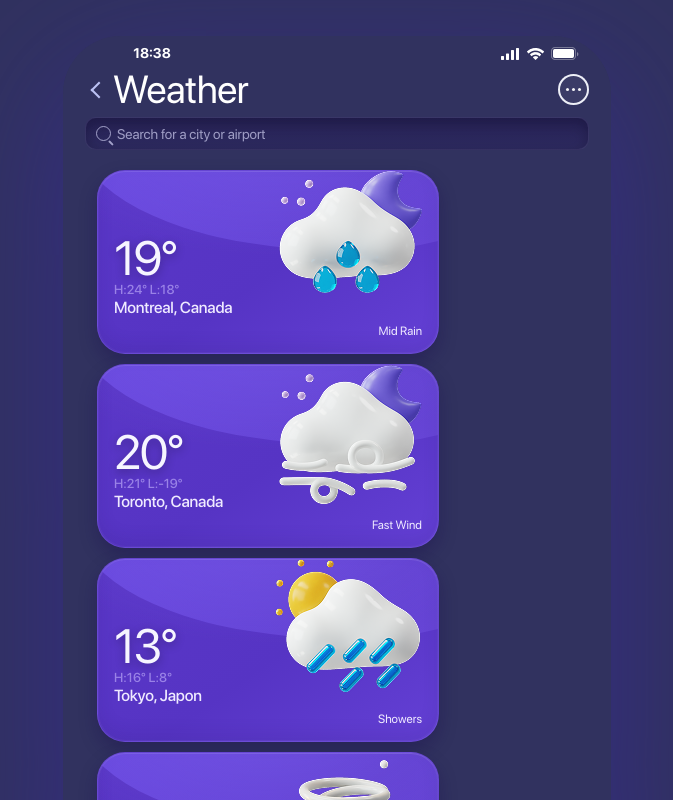
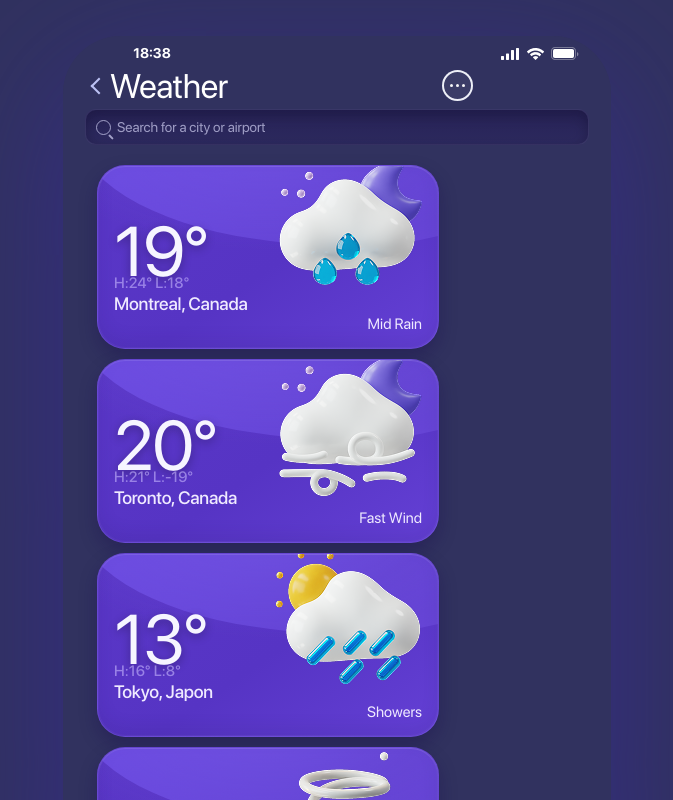
Before and after one commit to Arggusx/weather-app, a React (Vite) app: page / in a window 1280 px wide. Both pictures are taken after a click on the button 775 px from the left and 766 px from the top of the page. Shown: the top 800 px of the page, without its empty margins (303-976 px from the left). Built offline with nearby package versions, Linux system fonts and the light colour scheme.

Commit message:
adjustments

```diff
--- a/src/tela2/weatherWidgets.css
+++ b/src/tela2/weatherWidgets.css
@@ -8,6 +8,7 @@
     padding: 36px 0;
     box-sizing: border-box;
     overflow: hidden;
+    position: relative;
 }
 
 .ww-phone {
@@ -22,7 +23,10 @@
     display: flex;
     flex-direction: column;
     gap: 8px;
-    overflow: hidden;
+    overflow-y: auto;
+    position: relative;
+    height: 100vh;
+    max-height: none;
 }
 
 .ww-status-bar {
@@ -105,17 +109,18 @@
 }
 
 .ww-title {
-    margin: 0 0 0 4px;
+    margin: -5px;
     font-family: 'SF Pro Display', sans-serif;
-    font-size: 39px;
+    font-size: 34px;
     line-height: 1;
-    font-weight: 400;
+    font-weight: 100;
     color: #fff;
     letter-spacing: -0.4px;
+    margin-left: 1px;
 }
 
 .ww-more {
-    margin-left: auto;
+    margin-left: 219px;
     width: 31px;
     height: 31px;
     border-radius: 50%;
@@ -137,7 +142,7 @@
 }
 
 .ww-search-wrap {
-    height: 33px;
+    height: 36px;
     border-radius: 11px;
     background: linear-gradient(180deg, rgba(40, 35, 88, 0.95) 0%, rgba(45, 42, 94, 0.95) 100%);
     border: 1px solid rgba(255, 255, 255, 0.06);
@@ -265,7 +270,7 @@
     margin: 0;
     color: #f6f5ff;
     font-family: 'SF Pro Display', sans-serif;
-    font-size: 48px;
+    font-size: 70px;
     line-height: 41px;
     font-weight: 400;
     letter-spacing: -1.6px;
@@ -275,7 +280,7 @@
 .ww-range {
     margin: 4px 0 2px;
     font-family: 'SF Pro Display', sans-serif;
-    font-size: 13px;
+    font-size: 15px;
     line-height: 1;
     font-weight: 500;
     color: rgba(201, 186, 255, 0.58);
@@ -288,7 +293,7 @@
     margin: 0;
     color: #efeaff;
     font-family: 'SF Pro Display', sans-serif;
-    font-size: 16px;
+    font-size: 18px;
     line-height: 1.2;
     font-weight: 500;
     letter-spacing: -0.2px;
@@ -334,7 +339,7 @@
     margin: 4px 0 2px;
     color: #efeaff;
     font-family: 'SF Pro Display', sans-serif;
-    font-size: 12px;
+    font-size: 15px;
     line-height: 1;
     font-weight: 400;
     white-space: nowrap;
@@ -348,7 +353,7 @@
     margin-left: 12px;
 }
 
-@media (max-width: 470px) {
+@media (max-width: 500px) {
     .ww-page {
         padding: 16px 0;
     }
@@ -384,18 +389,20 @@
     }
 
     .ww-title {
-        font-size: 41px;
+        width: 102px;
+        height: 34px;
     }
 
     .ww-more {
-        width: 31px;
-        height: 31px;
+        width: 34px;
+        height: 33px;
         border-width: 2px;
     }
 
     .ww-search-wrap {
-        height: 33px;
+        height: 36px;
         border-radius: 11px;
+        margin: 8px 12px;
     }
 
     .ww-search {
@@ -454,3 +461,78 @@
         font-size: 12px;
     }
 }
+    /* Adicionar media queries para responsividade mobile */
+    @media (max-width: 338px) {
+        .ww-phone {
+            padding: 0 6px 16px;
+        }
+        .ww-title {
+            font-size: 32px;
+            height: 34px;
+        }
+        .ww-card {
+            width: 98vw;
+            min-width: 0;
+            padding: 6px 4px;
+            border-radius: 18px;
+        }
+        .ww-temp {
+            font-size: 36px;
+            width: 70px;
+        }
+        .ww-city {
+            font-size: 13px;
+            width: 90px;
+        }
+        .ww-icon {
+            width: 100px;
+            height: 100px;
+        }
+        .ww-search-wrap {
+            padding: 0 20px;
+        }
+    }
+
+    /* Melhorar responsividade dos cards e layout geral */
+    @media (max-width: 100px) {
+        .ww-card {
+            width: 98vw;
+            min-width: 0;
+            padding: 8px 6px;
+            border-radius: 20px;
+        }
+        .ww-card-left, .ww-card-right {
+            width: 90px;
+            min-width: 90px;
+        }
+        .ww-temp {
+            font-size: 32px;
+            width: 60px;
+        }
+        .ww-city {
+            font-size: 12px;
+            width: 70px;
+        }
+        .ww-icon {
+            width: 80px;
+            height: 80px;
+        }
+    }
+
+    /* Ajustar layout flex para empilhar em telas muito pequenas */
+    @media (max-width: 338px) {
+        .ww-card {
+            flex-direction: column;
+            align-items: flex-start;
+            height: auto;
+        }
+        .ww-card-left, .ww-card-right {
+            width: 100%;
+            min-width: 0;
+            margin-bottom: 8px;
+        }
+        .ww-icon {
+            margin-top: 0;
+            margin-right: 0;
+        }
+    }
```
